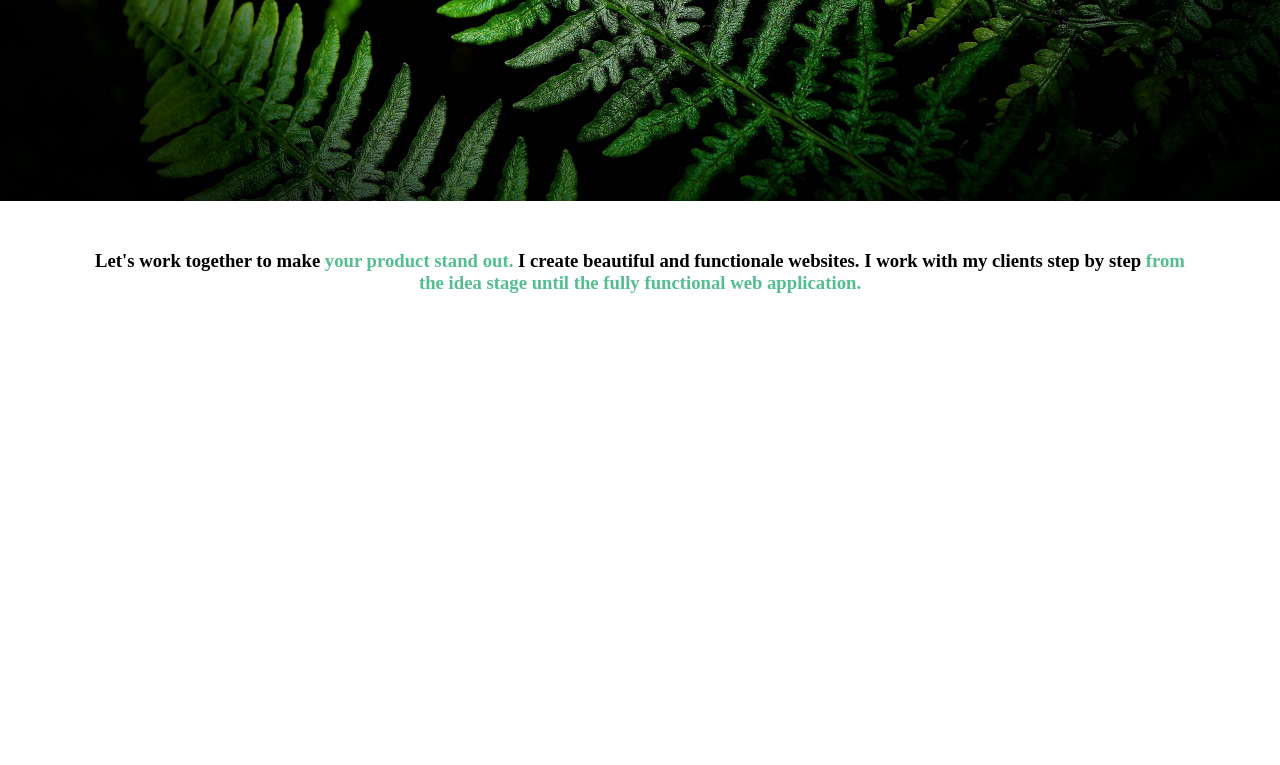
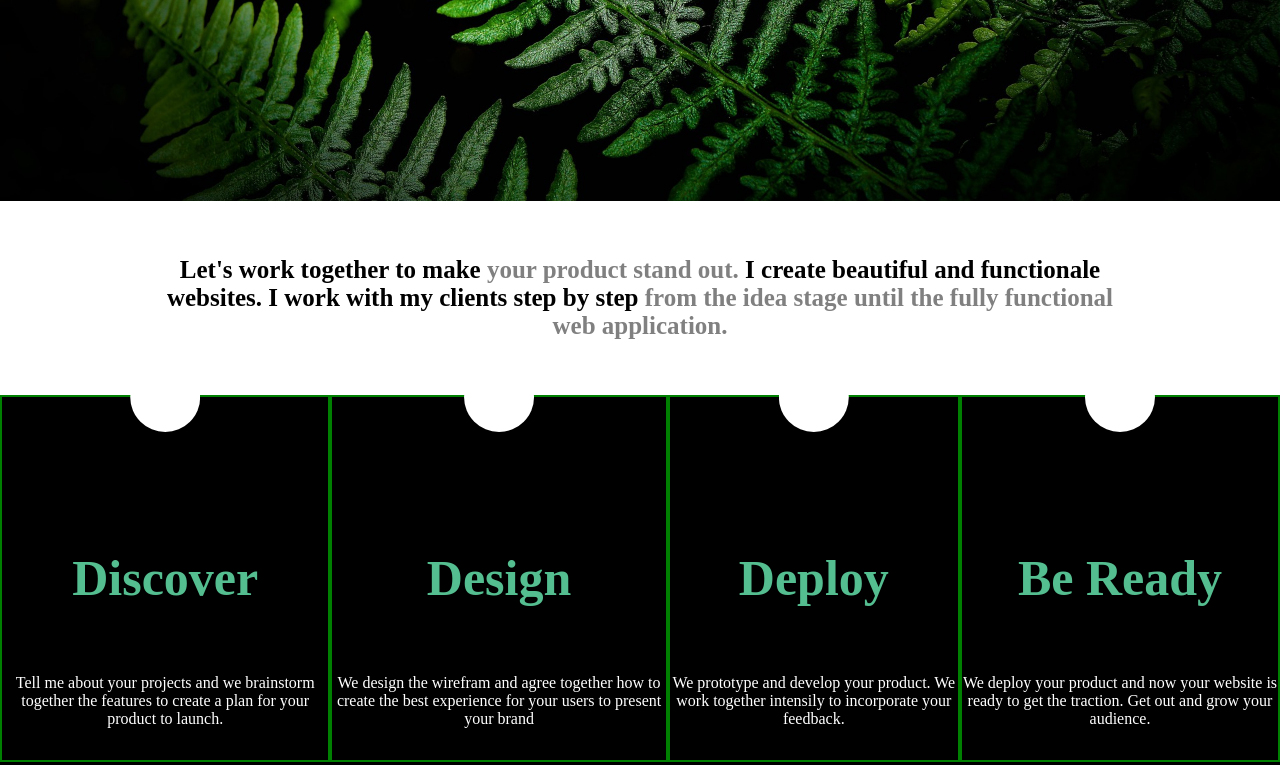
Before and after one commit to SteTheDiver/Aneta-portfolio, a plain HTML site: page index.html in a window 1280 px wide. Shown: the part 599-1364 px from the top of the page. Before the commit the page ends 941 px from the top, so only its background shows below. Drawn offline with Linux system fonts and the light colour scheme.

Commit message:
styled the central part of the portfolio

```diff
--- a/index.css
+++ b/index.css
@@ -8,11 +8,6 @@ body {
     flex-direction: column;
 }
 
-
-span {
-    color: #54be90;
-    text-decoration: underline white;
-}
 
 header {
     display: flex;
@@ -25,11 +20,13 @@ header {
 .left {
     display: flex;
     flex-direction: column;
+    flex-grow: 1;
 }
 
 .logo {
     height: 50px;
     width: fit-content;
+    flex-grow: 1;
 }
 
 
@@ -71,10 +68,15 @@ main {
     align-items: center;
 }
 
-h1 h2 .central_text {
+ .central_text h1, h2 {
         color: white;
         text-align: center;
         font-size: 50px;
+}
+
+.central_text span {
+    color: #54be90;
+    text-decoration: underline white;
 }
 
 
@@ -92,7 +94,69 @@ h1 h2 .central_text {
     justify-content: center;
     align-items: center;
     text-align: center;
-    padding: 0 5%;
-
+    padding: 0 10%;
 
 }
+
+.text_mission h3 {
+    font-size: 25px;
+    color:black;
+}
+
+.text_mission span {
+    font-size: 25px;
+    font-weight: bold;
+    color: gray;
+}
+
+.description_flow {
+    display: flex;
+    flex-direction: row;
+    justify-content: space-around;
+    height: fit-content;
+    padding-bottom: 3px;
+    background-color: black;
+}
+.description_flow_first {
+    display: flex;
+    flex-direction: row;
+    flex-grow: 1;
+    border: 2px solid green;
+    padding-bottom: 3px;
+}
+
+.description_flow_second_level {
+    display: flex;
+    flex-direction: column;
+    flex-grow: 1;
+    padding-bottom: 3px;
+    align-items: center;
+}
+
+.description_flow_third_level {
+    display: flex;
+    flex-direction: column;
+    flex-grow: 1;
+}
+
+.description_flow_third_level p {
+    color: white;
+    text-align: center;
+    padding-bottom: 10px;
+}
+
+.description_flow_second_level h2 {
+    color: #54be90;
+    text-align: center;
+    padding-bottom: 10px;
+}
+
+.circle {
+    position: relative;
+    bottom: 55px;
+    width: 70px;
+    height: 70px;
+    margin: 20px;
+    clip-path: circle();
+    background: white;
+}
--- a/index.html
+++ b/index.html
@@ -13,6 +13,13 @@
     <header>
 
         <div class="left">
+
+            <div class="logo">
+
+                <img src="img/Logo.svg" alt="">
+
+
+            </div>
 
 
         </div>
@@ -54,6 +61,110 @@
 
         </div>
 
+    </section>
+
+    <section class="description_flow">
+
+        <div class="description_flow_first">
+
+            <div class="description_flow_second_level">
+
+                <div class="description_flow_third_level">
+                    <div class="circle">
+
+                    </div>
+                </div>
+
+                <div class="description_flow_third_level">
+                    <h2>Discover</h2>
+                </div>
+
+                <div class="description_flow_third_level">
+                    <p>
+                        Tell me about your projects and we brainstorm together the features to create a plan for your
+                        product to launch.
+                    </p>
+                </div>
+
+            </div>
+
+        </div>
+
+        <div class="description_flow_first">
+
+            <div class="description_flow_second_level">
+
+                <div class="description_flow_third_level">
+
+                    <div class="circle">
+
+                    </div>
+                </div>
+
+                <div class="description_flow_third_level">
+                    <h2>Design</h2>
+                </div>
+
+                <div class="description_flow_third_level">
+                    <p>We design the wirefram and agree together how to create the best experience for your users to
+                        present your brand</p>
+                </div>
+
+            </div>
+
+        </div>
+
+        <div class="description_flow_first">
+
+            <div class="description_flow_second_level">
+
+                <div class="description_flow_third_level">
+
+                    <div class="circle">
+
+                    </div>
+
+                </div>
+
+                <div class="description_flow_third_level">
+                    <h2>Deploy</h2>
+                </div>
+
+                <div class="description_flow_third_level">
+                    <p>We prototype and develop your product. We work together intensily to incorporate your feedback.
+                    </p>
+                </div>
+
+            </div>
+
+        </div>
+
+
+        <div class="description_flow_first">
+
+            <div class="description_flow_second_level">
+
+                <div class="description_flow_third_level">
+
+                    <div class="circle">
+
+                    </div>
+                </div>
+
+                <div class="description_flow_third_level">
+                    <h2>Be Ready</h2>
+                </div>
+
+                <div class="description_flow_third_level">
+                    <p>We deploy your product and now your website is ready to get the traction. Get out and grow your
+                        audience.</p>
+                </div>
+
+            </div>
+
+        </div>
+
+
 
 
     </section>
```
